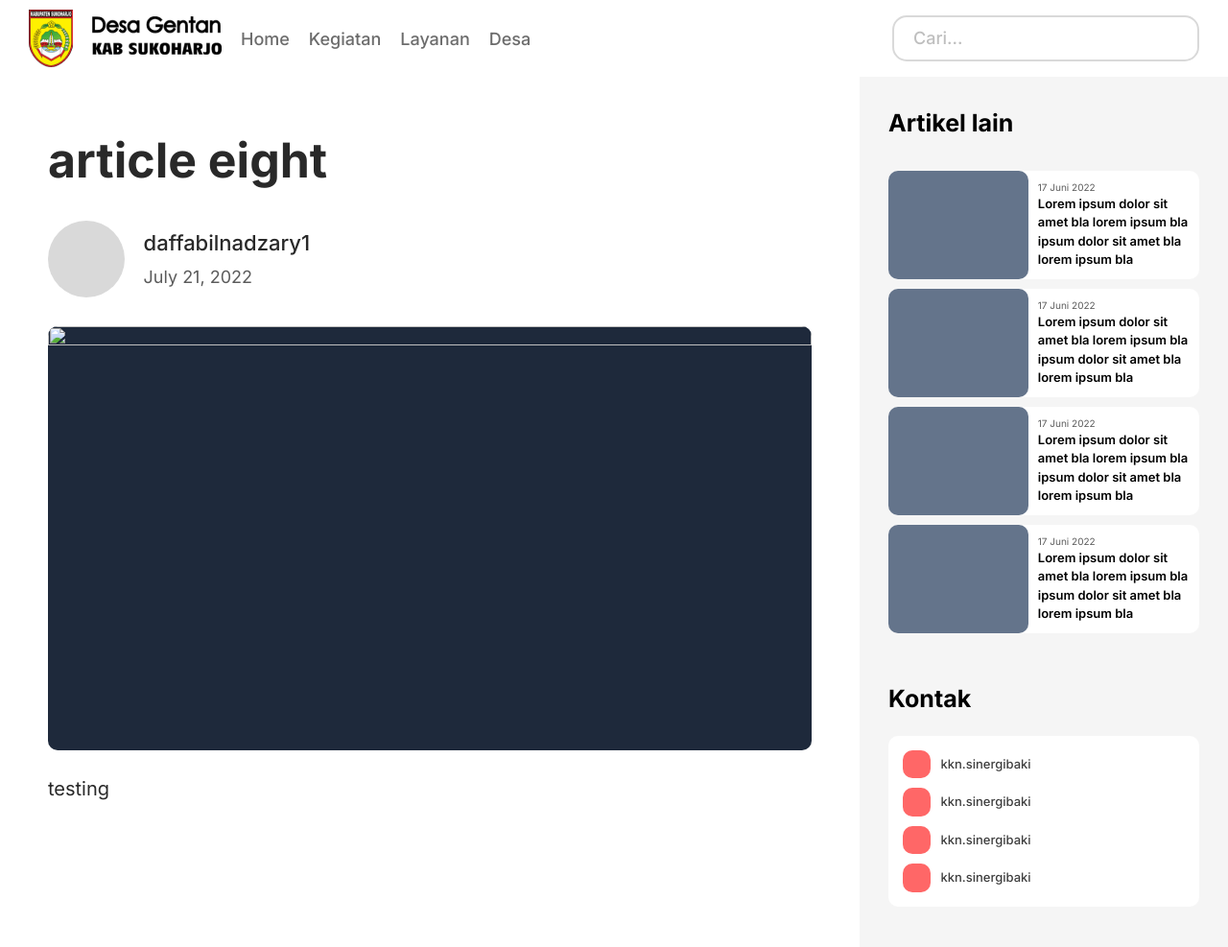
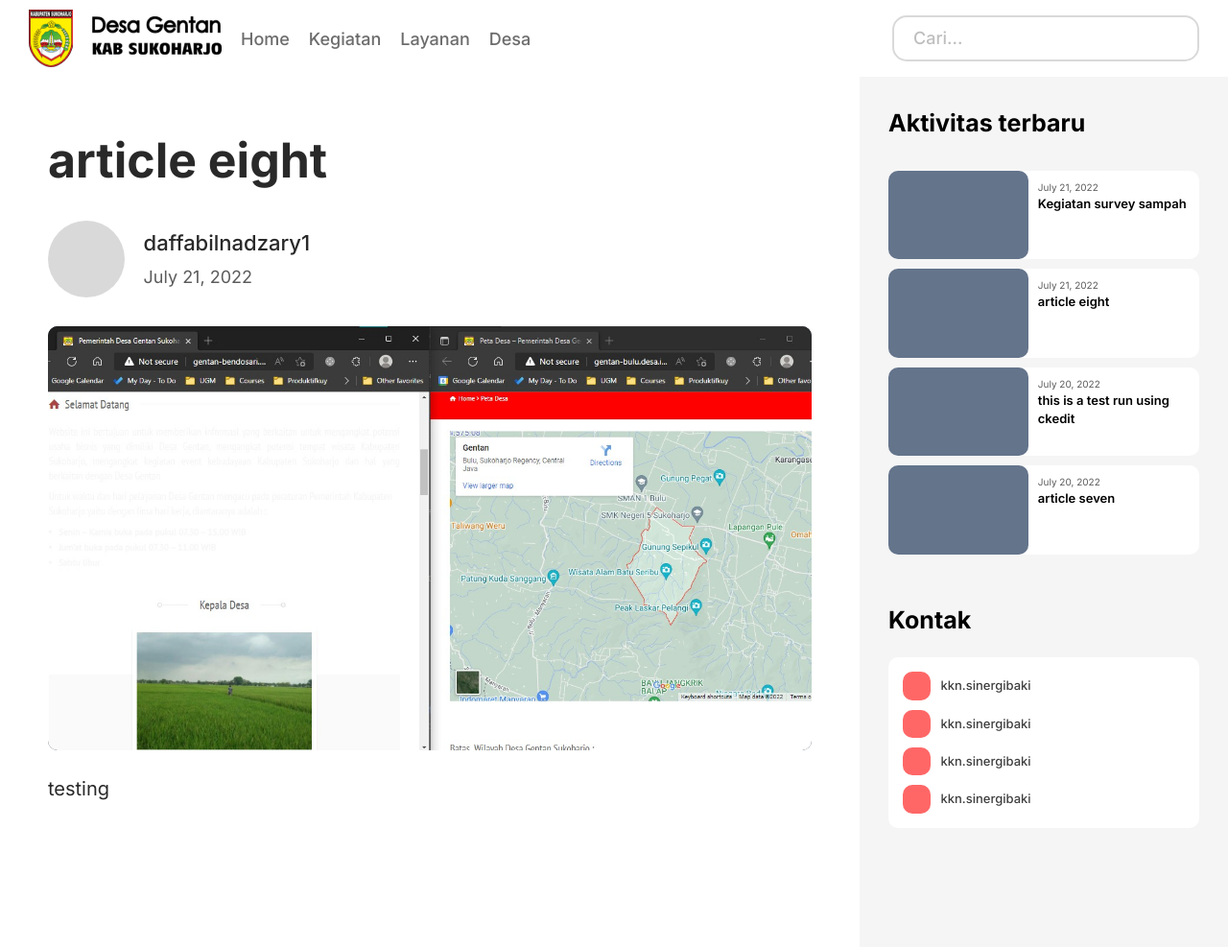
Before and after one commit to daffabilnadzary1/sinergibaki-gentan, a Django app: a page that uses kkngentanweb/templates/activityDetail.html in a window 1280 px wide. Shown: the whole page at 96% size. Run offline with Django 4.2, Linux system fonts and the light colour scheme; data comes from the database, SQL or seed files in the repository; both versions use the stored data as it was after the commit; style sheets or scripts are compiled from the project's sources; some libraries are stand-ins or nearby versions.

Commit message:
improving activity list and activity detail layout for responsiveness

```diff
--- a/kkngentanweb/templates/activityDetail.html
+++ b/kkngentanweb/templates/activityDetail.html
@@ -41,8 +41,8 @@
 {% block content %}
 {% include 'partials/navbar.html' %}
 <div class="flex">
-    <div class="flex w-full">
-        <div class="flex flex-1 w-[70%]">
+    <div class="flex flex-col lg:flex-row w-full">
+        <div class="flex flex-1 w-full lg:w-[70%]">
             <div class="paragraph w-full">
                 <div class="h-auto p-[40px] lg:p-[50px] w-full">
                     <div class="mb-[30px] h-auto w-full">
@@ -61,67 +61,31 @@
                             </div>
                         </div>
                     </div>
-                    <img src="{{ article.image.url }}" alt="" class="w-full rounded-[10px] aspect-9/5 bg-slate-800 mb-[25px] object-cover">
-                    {% comment %} <div class="font-inter font-base text-[16px] lg:text-[20px] text-blog_dark w-full h-auto mb-[100px]">
-                        Lorem ipsum dolor sit amet, consectetur adipiscing elit. Donec hendrerit leo eu faucibus rhoncus. Curabitur consectetur auctor nisi ac pretium. Fusce vel semper mauris. Nullam in venenatis purus, at sollicitudin dui. Orci varius natoque penatibus et magnis dis parturient montes, nascetur ridiculus mus. Mauris est justo, vulputate nec metus et, molestie mattis diam. Nam et est vitae mauris tristique pulvinar. Donec gravida lectus nisi, a pellentesque magna vulputate non. Donec et risus fermentum, viverra dolor quis, varius eros. Sed eget elementum nunc. Praesent eget dolor elit. Vivamus tincidunt vehicula tincidunt. Nullam enim quam, imperdiet in scelerisque eget, convallis ultricies ligula. Integer non nulla mauris. Suspendisse vestibulum odio id ex suscipit, eu eleifend leo finibus. Phasellus at metus odio.
-                        <br> <br> Aenean tristique tristique augue, eget ullamcorper orci imperdiet at. Fusce in nunc sed dui ultrices laoreet eu et est. Nullam efficitur leo non augue volutpat congue. Aliquam non ornare purus. Maecenas vitae ornare leo. Etiam a orci ultricies mauris imperdiet efficitur id molestie nisl. Pellentesque pulvinar, purus vel efficitur porttitor, purus lectus ultrices leo, vitae mollis lectus augue a elit. Donec efficitur leo rutrum, pharetra purus eu, auctor lorem. Sed ac tempor orci. Integer sagittis sagittis dui. Pellentesque fringilla quam vel dui efficitur pretium. Proin sit amet purus porttitor arcu varius porta.
-                        <br> <br> Aenean congue turpis magna, quis ultricies ex facilisis id. Maecenas et lectus pretium, gravida sem in, viverra lacus. Mauris blandit iaculis lobortis. Etiam eget elementum neque, ac accumsan leo. Ut viverra vulputate ex, sed ultrices nisi varius ut. Aenean placerat porta libero vel dapibus. Donec euismod vitae lacus sed hendrerit. Morbi dapibus, eros sed maximus malesuada, lacus neque auctor odio, sit amet convallis velit justo sit amet lorem. Nam varius vel velit nec aliquet. Cras feugiat sollicitudin risus eget mattis. In hac habitasse platea dictumst.
-                    </div> {% endcomment %}
+                    <img src="{{ activity.image.url }}" alt="" class="w-full rounded-[10px] aspect-9/5 bg-slate-800 mb-[25px] object-cover">
                     <div class="font-inter font-base text-[16px] lg:text-[20px] text-blog_dark h-auto mb-[100px]">
                         {{ activity.body|safe }}
                     </div>
                 </div>
             </div>
         </div>
-        <div class="hidden lg:flex flex-col h-auto p-[30px] w-[30%] bg-light_grey">
+        <div class="lg:flex flex-col h-auto p-[30px] w-full lg:w-[30%] bg-light_grey">
             <h1 class="font-inter font-bold text-[25px] mb-[30px]">
-                Artikel lain
+                Aktivitas terbaru
             </h1>
             <div class="flex flex-col space-y-[10px] w-full h-auto mb-[50px]">
-                <div class="flex w-full aspect-7/2 bg-white rounded-[10px]">
-                    <div class="flex-none rounded-[10px] h-full w-[45%] bg-slate-500"></div>
-                    <div class="my-[10px] mx-[10px]">
-                        <h1 class="font-inter font-base text-[10px] text-[#5B5B5B]">
-                            17 Juni 2022
-                        </h1>
-                        <h1 class="font-inter font-semibold text-[13px]">
-                            Lorem ipsum dolor sit amet bla lorem ipsum bla ipsum dolor sit amet bla lorem ipsum bla
-                        </h1>
+                {% for activity_latest in activities %}
+                    <div class="flex w-full aspect-7/2 bg-white rounded-[10px]">
+                        <div class="flex-none rounded-[10px] h-full w-[45%] bg-slate-500"></div>
+                        <div class="m-[10px] md:m-[20px] lg:m-[10px]">
+                            <h1 class="font-inter font-base text-[10px] md:text-[15px] lg:text-[10px] text-[#5B5B5B]">
+                                {{ activity_latest.publish.date }}
+                            </h1>
+                            <h1 class="font-inter font-semibold text-[13px] md:text-[18px] lg:text-[13px]">
+                                {{activity_latest.title|truncatechars:95}}
+                            </h1>
+                        </div>
                     </div>
-                </div>
-                <div class="flex w-full aspect-7/2 bg-white rounded-[10px]">
-                    <div class="flex-none rounded-[10px] h-full w-[45%] bg-slate-500"></div>
-                    <div class="my-[10px] mx-[10px]">
-                        <h1 class="font-inter font-base text-[10px] text-[#5B5B5B]">
-                            17 Juni 2022
-                        </h1>
-                        <h1 class="font-inter font-semibold text-[13px]">
-                            Lorem ipsum dolor sit amet bla lorem ipsum bla ipsum dolor sit amet bla lorem ipsum bla
-                        </h1>
-                    </div>
-                </div>
-                <div class="flex w-full aspect-7/2 bg-white rounded-[10px]">
-                    <div class="flex-none rounded-[10px] h-full w-[45%] bg-slate-500"></div>
-                    <div class="my-[10px] mx-[10px]">
-                        <h1 class="font-inter font-base text-[10px] text-[#5B5B5B]">
-                            17 Juni 2022
-                        </h1>
-                        <h1 class="font-inter font-semibold text-[13px]">
-                            Lorem ipsum dolor sit amet bla lorem ipsum bla ipsum dolor sit amet bla lorem ipsum bla
-                        </h1>
-                    </div>
-                </div>
-                <div class="flex w-full aspect-7/2 bg-white rounded-[10px]">
-                    <div class="flex-none rounded-[10px] h-full w-[45%] bg-slate-500"></div>
-                    <div class="my-[10px] mx-[10px]">
-                        <h1 class="font-inter font-base text-[10px] text-[#5B5B5B]">
-                            17 Juni 2022
-                        </h1>
-                        <h1 class="font-inter font-semibold text-[13px]">
-                            Lorem ipsum dolor sit amet bla lorem ipsum bla ipsum dolor sit amet bla lorem ipsum bla
-                        </h1>
-                    </div>
-                </div>
+                {% endfor %}
             </div>
             <h1 class="font-inter font-bold text-[25px] mb-[20px]">
                 Kontak
--- a/kkngentanweb/website/views.py
+++ b/kkngentanweb/website/views.py
@@ -35,9 +35,11 @@
 
 class ActivityDetail(View):
     def get(self, request, activity, *args, **kwargs):
+        activities = Activity.published.all()[:4]
         activity = get_object_or_404(Activity, slug = activity, status = "published")
         return render(request, 'activityDetail.html', {
             'activity': activity,
+            'activities': activities,
         })
 
 class Testing(View):
```
Also changed, not shown: kkngentanweb/templates/activities.html (+15 -15 lines), kkngentanweb/templates/testing.html (+13 -45 lines), kkngentanweb/db.sqlite3, 1 other file.
